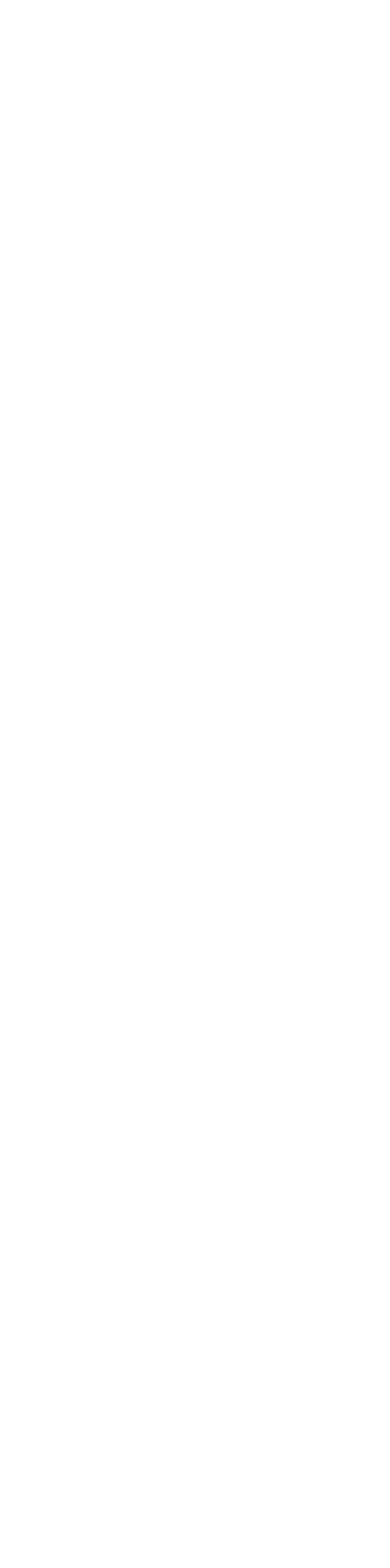
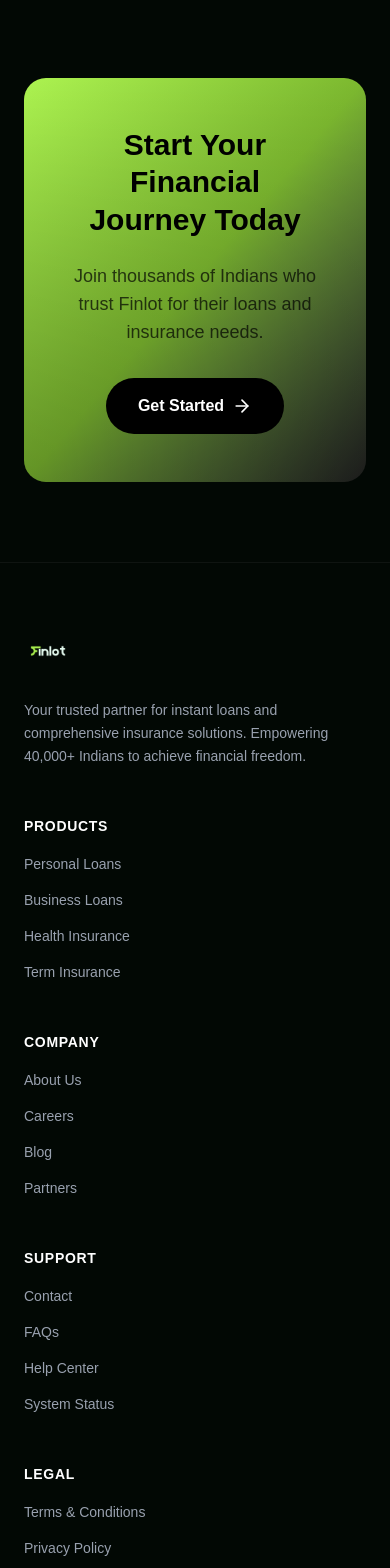
Before and after one commit to pranavadityaneti/finlot, a Next.js app: page / in a window 390 px wide. Shown: the part 7340-8908 px from the top of the page. Before the commit the page ends 7338 px from the top, so only its background shows below. Built offline with nearby package versions, Linux system fonts and the light colour scheme; grey boxes are pictures that could not be loaded; a web font is replaced by a local one.

Commit message:
feat: Add CTA section with gradient card and Footer with email signup and social links

```diff
--- a/src/app/page.tsx
+++ b/src/app/page.tsx
@@ -13,6 +13,7 @@
 import { SolutionsSection } from "@/components/ui/solutions-section"
 import { FeaturesSection } from "@/components/ui/features-section"
 import { TestimonialsSection } from "@/components/ui/testimonials-section"
+import { CTASection, Footer } from "@/components/ui/footer"
 import { cn } from "@/lib/utils"
 
 export default function Home() {
@@ -138,6 +139,12 @@
       {/* Testimonials Section */}
       <TestimonialsSection />
 
+      {/* CTA Section */}
+      <CTASection />
+
+      {/* Footer */}
+      <Footer />
+
     </main>
   )
 }
--- /dev/null
+++ b/src/components/ui/footer.tsx
@@ -0,0 +1,168 @@
+"use client"
+
+import React from "react"
+import Link from "next/link"
+import Image from "next/image"
+import { motion } from "framer-motion"
+import { ArrowRight, Twitter, Linkedin, Instagram, Mail } from "lucide-react"
+
+// --- CTA Section ---
+export function CTASection() {
+    return (
+        <section className="bg-[#020804] px-6 py-20 relative z-30">
+            <motion.div
+                initial={{ opacity: 0, y: 30 }}
+                whileInView={{ opacity: 1, y: 0 }}
+                viewport={{ once: true }}
+                transition={{ duration: 0.6 }}
+                className="max-w-5xl mx-auto"
+            >
+                <div className="relative rounded-3xl overflow-hidden p-12 md:p-20 bg-gradient-to-br from-[#acf350] via-[#7cb82f] to-[#222222]">
+                    {/* Subtle overlay for depth */}
+                    <div className="absolute inset-0 bg-gradient-to-t from-black/20 to-transparent pointer-events-none" />
+
+                    {/* Content - Center Aligned */}
+                    <div className="relative z-10 flex flex-col items-center text-center">
+                        <h2 className="text-3xl md:text-5xl font-bold text-black mb-6 leading-tight">
+                            Start Your Financial <br /> Journey Today
+                        </h2>
+                        <p className="text-black/70 text-lg mb-8 max-w-lg">
+                            Join thousands of Indians who trust Finlot for their loans and insurance needs.
+                        </p>
+                        <Link href="/contact">
+                            <button className="group bg-black text-white px-8 py-4 rounded-full font-semibold hover:bg-white hover:text-black transition-all duration-300 flex items-center gap-2">
+                                Get Started
+                                <ArrowRight className="w-5 h-5 group-hover:translate-x-1 transition-transform" />
+                            </button>
+                        </Link>
+                    </div>
+                </div>
+            </motion.div>
+        </section>
+    )
+}
+
+// --- Footer Section ---
+export function Footer() {
+    const footerLinks = {
+        Products: [
+            { label: "Personal Loans", href: "/loans" },
+            { label: "Business Loans", href: "/loans" },
+            { label: "Health Insurance", href: "/insurance" },
+            { label: "Term Insurance", href: "/insurance" },
+        ],
+        Company: [
+            { label: "About Us", href: "/about" },
+            { label: "Careers", href: "#" },
+            { label: "Blog", href: "#" },
+            { label: "Partners", href: "#" },
+        ],
+        Support: [
+            { label: "Contact", href: "/contact" },
+            { label: "FAQs", href: "/contact" },
+            { label: "Help Center", href: "#" },
+            { label: "System Status", href: "#" },
+        ],
+        Legal: [
+            { label: "Terms & Conditions", href: "#" },
+            { label: "Privacy Policy", href: "#" },
+            { label: "Disclaimer", href: "#" },
+            { label: "Grievance", href: "#" },
+        ],
+    }
+
+    return (
+        <footer className="bg-[#020804] border-t border-white/5 pt-16 pb-8 px-6 relative z-30">
+            <div className="max-w-7xl mx-auto">
+
+                {/* Main Footer Content */}
+                <div className="grid md:grid-cols-6 gap-12 mb-16">
+
+                    {/* Logo */}
+                    <div className="md:col-span-2">
+                        <Image
+                            src="/finlot-logo.png"
+                            alt="Finlot"
+                            width={160}
+                            height={50}
+                            className="h-12 w-auto mb-6"
+                        />
+                        <p className="text-gray-400 text-sm leading-relaxed max-w-xs">
+                            Your trusted partner for instant loans and comprehensive insurance solutions.
+                            Empowering 40,000+ Indians to achieve financial freedom.
+                        </p>
+                    </div>
+
+                    {/* Link Columns */}
+                    {Object.entries(footerLinks).map(([category, links]) => (
+                        <div key={category}>
+                            <h4 className="text-white font-semibold mb-4 text-sm uppercase tracking-wider">
+                                {category}
+                            </h4>
+                            <ul className="space-y-3">
+                                {links.map((link) => (
+                                    <li key={link.label}>
+                                        <Link
+                                            href={link.href}
+                                            className="text-gray-400 hover:text-[#acf350] transition-colors text-sm"
+                                        >
+                                            {link.label}
+                                        </Link>
+                                    </li>
+                                ))}
+                            </ul>
+                        </div>
+                    ))}
+                </div>
+
+                {/* Email Signup + Social */}
+                <div className="flex flex-col md:flex-row justify-between items-start md:items-center gap-8 py-8 border-t border-white/5">
+
+                    {/* Email Signup */}
+                    <div className="w-full md:w-auto">
+                        <p className="text-white font-medium mb-3">Stay Updated</p>
+                        <div className="flex gap-2">
+                            <div className="relative">
+                                <Mail className="absolute left-3 top-1/2 -translate-y-1/2 w-4 h-4 text-gray-500" />
+                                <input
+                                    type="email"
+                                    placeholder="Enter your email"
+                                    className="bg-white/5 border border-white/10 rounded-lg pl-10 pr-4 py-3 text-white placeholder:text-gray-500 focus:outline-none focus:border-[#acf350]/50 w-64"
+                                />
+                            </div>
+                            <button className="bg-[#acf350] text-black px-5 py-3 rounded-lg font-semibold hover:bg-[#9be040] transition-colors">
+                                Subscribe
+                            </button>
+                        </div>
+                    </div>
+
+                    {/* Social Links */}
+                    <div className="flex items-center gap-4">
+                        <span className="text-gray-400 text-sm mr-2">Follow us</span>
+                        <a href="#" className="w-10 h-10 rounded-full bg-white/5 border border-white/10 flex items-center justify-center hover:bg-[#acf350]/20 hover:border-[#acf350]/50 transition-all">
+                            <Twitter className="w-4 h-4 text-gray-400 hover:text-[#acf350]" />
+                        </a>
+                        <a href="#" className="w-10 h-10 rounded-full bg-white/5 border border-white/10 flex items-center justify-center hover:bg-[#acf350]/20 hover:border-[#acf350]/50 transition-all">
+                            <Linkedin className="w-4 h-4 text-gray-400 hover:text-[#acf350]" />
+                        </a>
+                        <a href="#" className="w-10 h-10 rounded-full bg-white/5 border border-white/10 flex items-center justify-center hover:bg-[#acf350]/20 hover:border-[#acf350]/50 transition-all">
+                            <Instagram className="w-4 h-4 text-gray-400 hover:text-[#acf350]" />
+                        </a>
+                    </div>
+                </div>
+
+                {/* Bottom Bar */}
+                <div className="flex flex-col md:flex-row justify-between items-center gap-4 pt-8 border-t border-white/5">
+                    <p className="text-gray-500 text-sm">
+                        © 2024 Finlot. All rights reserved. Made with ❤️ in India
+                    </p>
+                    <div className="flex gap-6 text-sm text-gray-500">
+                        <Link href="#" className="hover:text-[#acf350] transition-colors">Terms & Conditions</Link>
+                        <Link href="#" className="hover:text-[#acf350] transition-colors">Privacy Policy</Link>
+                    </div>
+                </div>
+
+            </div>
+        </footer>
+    )
+}
```
